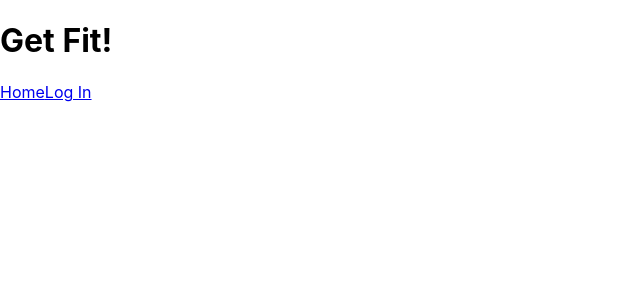
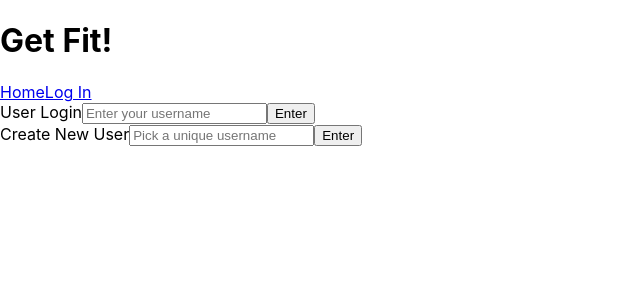
Before and after one commit to Kstabile82/Phase2Project, a React (Create React App) app: page /LogIn in a window 1280 px wide. Shown: the top 300 px of the page, without its empty margins (0-640 px from the left). Built offline with nearby package versions, Linux system fonts and the light colour scheme; no server answers.

Commit message:
refactored Userpage and NewUser page components, combined and created one LogIn component that has a route

```diff
--- a/exercises.json
+++ b/exercises.json
@@ -259,14 +259,14 @@
       "name": "Tricep pressdowns",
       "category": "upper body",
       "difficulty": "intermediate",
-      "likes": 0,
+      "likes": 1,
       "id": 18
     },
     {
       "name": "Hammer curls",
       "category": "upper body",
       "difficulty": "intermediate",
-      "likes": 0,
+      "likes": 1,
       "id": 19
     }
   ]
--- a/src/Components/App.js
+++ b/src/Components/App.js
@@ -1,15 +1,7 @@
 import React, { useState} from "react";
 import Header from "./Header";
 import { Switch, Route } from "react-router-dom";
-import Userpage from "./Userpage";
-// function App() {
-//   return (
-//     <div className="app">
-//       <Header />
-//     </div>
-//   );
-// }
-// export default App;
+import LogIn from "./LogIn";
 
 function App() {
   const [page, setPage] = useState("/")
@@ -17,18 +9,11 @@ function App() {
     <div className="app">
       <Header onChangePage={setPage} />
       <Switch>
-        <Route path="/userpage">
-          <Userpage />
+        <Route path="/LogIn">
+          <LogIn />
         </Route>
       </Switch>
     </div>
   );
 }
 export default App;
-
-
-//need a Log Out if Logged In, takes back to homepage
-//need a NavBar
-  //Home welcome page
-  //Workout Builder (addnewex, savenewworkout)
-  //LogIn that toggles to LogOut (newUser, userpage)
--- a/src/Components/Header.js
+++ b/src/Components/Header.js
@@ -1,5 +1,5 @@
 import React from "react";
-import Userpage from "./Userpage";
+import LogIn from "./LogIn";
 import { NavLink } from "react-router-dom";
 
 function Header() {
@@ -9,7 +9,7 @@ function Header() {
                 </h1>
                 <nav>
                     <NavLink exact to="/">Home</NavLink>
-                    <NavLink to="/Userpage">Log In</NavLink>
+                    <NavLink to="/LogIn">Log In</NavLink>
                 </nav>
             </header>
         );
```
Also changed, not shown: src/Components/LogIn.js (renamed from src/Components/Userpage.js, +4 -5 lines).
